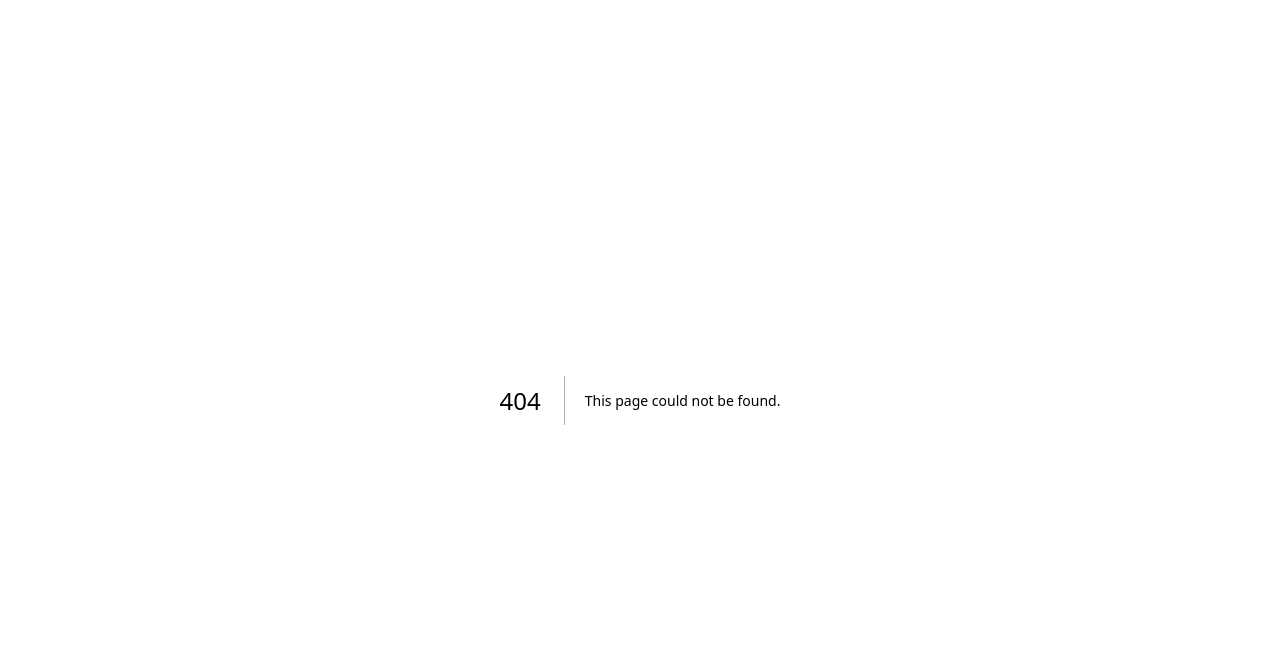
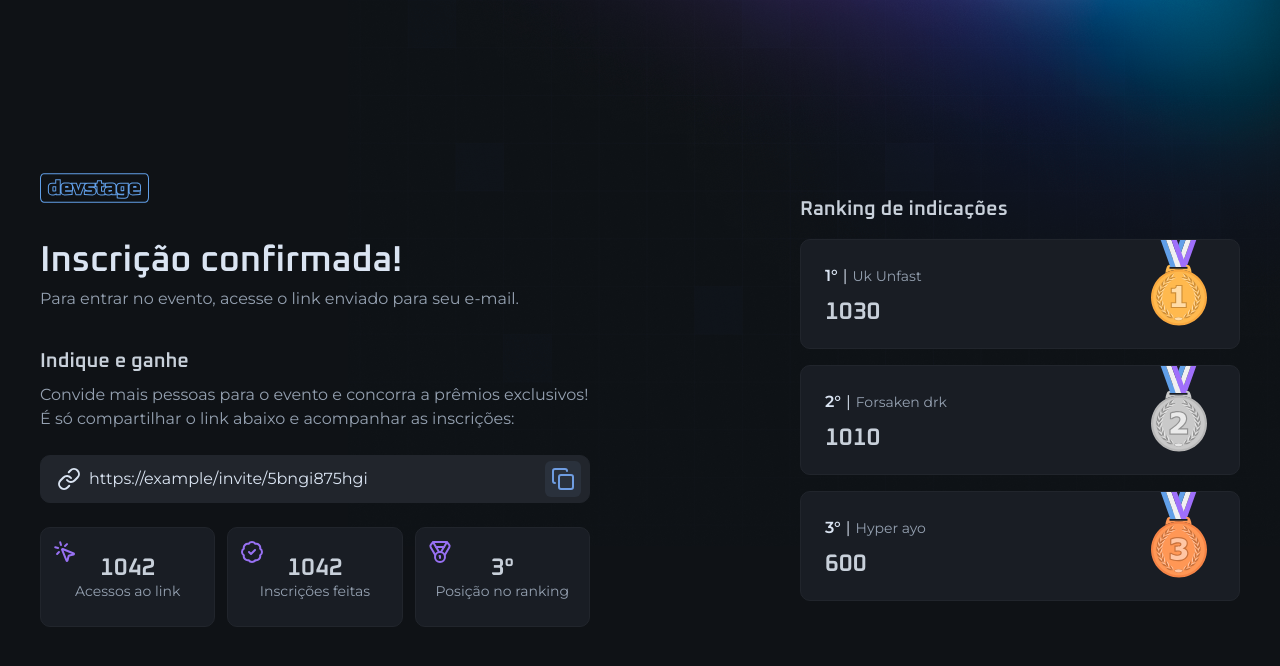
Before and after one commit to 7alexandree7/DevState---Front---Next, a Next.js app: page /invite in a window 1280 px wide. Before the commit this address had no page. Shown: the top 666 px of the page. Built offline with nearby package versions, Linux system fonts and the light colour scheme.

Commit message:
invite page /  UI

```diff
--- /dev/null
+++ b/src/app/invite/page.tsx
@@ -0,0 +1,102 @@
+import React from 'react'
+import logo from "../../assets/logo.svg"
+import gold from "../../assets/medal-gold.svg"
+import silver from "../../assets/medal-silver.svg"
+import cooper from "../../assets/medal-cooper.svg"
+import Image from 'next/image'
+import { InputField, InputIcon, InputRoot } from '@/components/Input/Input'
+import { BadgeCheck, Copy, Link, Medal, MousePointerClick } from 'lucide-react'
+import { IconButton } from '@/components/IconButton/IconButton'
+
+const InvitePage = () => {
+    return (
+        <div className='min-h-dvh flex items-center justify-between gap-16 flex-col md:flex-row'>
+
+            <div className="flex flex-col gap-10 w-full max-w-137.5">
+                <Image src={logo} alt="DevState Logo" width={108.5} height={30} />
+
+                <div className='space-y-2'>
+                    <h1 className='text-4xl font-semibold font-heading text-gray-100 leading-none'>Inscrição confirmada!</h1>
+                    <p className='text-gray-300'>Para entrar no evento, acesse o link enviado para seu e-mail.</p>
+                </div>
+
+                <div className='space-y-6'>
+
+                    <div className="space-y-3">
+                        <h2 className='text-gray-200 text-xl font-heading font-semibold leading-none'>Indique e ganhe</h2>
+                        <p className='text-gray-300'>
+                            Convide mais pessoas para o evento e concorra a prêmios exclusivos!
+                            É só compartilhar o link abaixo e acompanhar as inscrições:
+                        </p>
+                    </div>
+
+                    <InputRoot>
+                        <InputIcon>
+                            <Link className='size5' />
+                        </InputIcon>
+                        <InputField readOnly defaultValue={"https://example/invite/5bngi875hgi"} />
+                        <IconButton className='-mr-2'>
+                            <Copy className='size5' />
+                        </IconButton>
+                    </InputRoot>
+
+                    <div className='grid gap-3 md:grid-cols-3'>
+                        <div className=' bg-gray-700 border border-gray-600 px-4 py-7 flex flex-col items-center justify-center gap-1 rounded-xl relative'>
+                            <span className='font-heading text-2xl font-semibold text-gray-200 leading-none'>1042</span>
+                            <span className='text-sm text-gray-300 text-center leading-none'>Acessos ao link</span>
+                            <MousePointerClick className='size5 text-purple absolute top-3 left-3' />
+                        </div>
+                        <div className=' bg-gray-700 border border-gray-600 px-4 py-7 flex flex-col items-center justify-center gap-1 rounded-xl relative'>
+                            <span className='font-heading text-2xl font-semibold text-gray-200 leading-none'>1042</span>
+                            <span className='text-sm text-gray-300 text-center leading-none'>Inscrições feitas</span>
+                            <BadgeCheck className='size5 text-purple absolute top-3 left-3' />
+                        </div>
+                        <div className=' bg-gray-700 border border-gray-600 px-4 py-7 flex flex-col items-center justify-center gap-1 rounded-xl relative'>
+                            <span className='font-heading text-2xl font-semibold text-gray-200 leading-none'>3°</span>
+                            <span className='text-sm text-gray-300 text-center leading-none'>Posição no ranking</span>
+                            <Medal className='size5 text-purple absolute top-3 left-3' />
+                        </div>
+                    </div>
+
+                </div>
+            </div>
+
+            <div className='w-full max-w-110 space-y-5'>
+                <h2 className='text-gray-200 text-xl font-heading font-semibold leading-none'>Ranking de indicações</h2>
+
+                <div className='space-y-4'>
+
+                    <div className='relative rounded-xl bg-gray-700 border border-gray-600 p-6 flex flex-col justify-center gap-3'>
+                        <div className='flex items-center gap-1.25'>
+                            <span className='font-semibold'>1°</span> |
+                            <span className='text-sm text-gray-300 leading-none'>Uk Unfast</span>
+                        </div>
+                        <span className='font-heading text-2xl font-semibold text-gray-200 leading-none'>1030</span>
+                        <Image className='absolute top-0 right-8' src={gold} alt="Medalha de ouro" />
+                    </div>
+
+                    <div className='relative rounded-xl bg-gray-700 border border-gray-600 p-6 flex flex-col justify-center gap-3'>
+                        <div className='flex items-center gap-1.25'>
+                            <span className='font-semibold'>2°</span> |
+                            <span className='text-sm text-gray-300 leading-none'>Forsaken drk</span>
+                        </div>
+                        <span className='font-heading text-2xl font-semibold text-gray-200 leading-none'>1010</span>
+                        <Image className='absolute top-0 right-8' src={silver} alt="Medalha de prata" />
+                    </div>
+
+                    <div className='relative rounded-xl bg-gray-700 border border-gray-600 p-6 flex flex-col justify-center gap-3'>
+                        <div className='flex items-center gap-1.25'>
+                            <span className='font-semibold'>3°</span> |
+                            <span className='text-sm text-gray-300 leading-none'>Hyper ayo</span>
+                        </div>
+                        <span className='font-heading text-2xl font-semibold text-gray-200 leading-none'>600</span>
+                        <Image className='absolute top-0 right-8' src={cooper} alt="Medalha de cooper" />
+                    </div>
+
+                </div>
+            </div>
+        </div>
+    )
+}
+
+export default InvitePage
```
